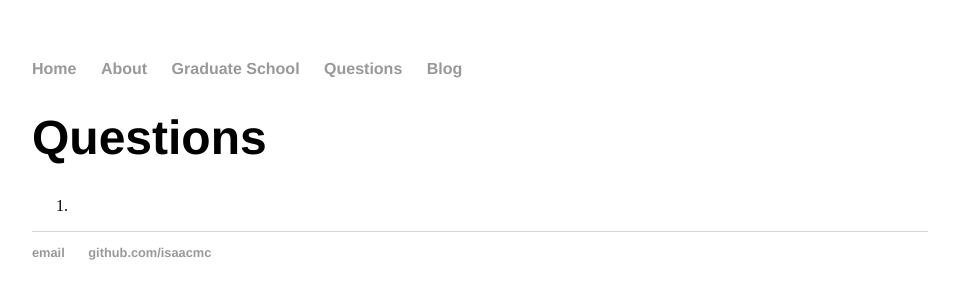
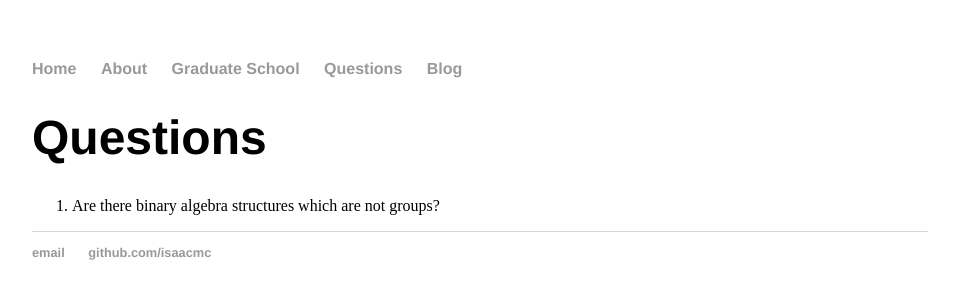
Before and after one commit to isundberg/isaacmc.github.io, a Jekyll site: the page built from questions/index.html, in a window 1280 px wide. Shown: the top 300 px of the page, without its empty margins (160-1119 px from the left). Built offline with Jekyll 4.4.1, drawn with Linux system fonts in a browser that asks for light colours.

Commit message:
Update index.html

```diff
--- a/questions/index.html
+++ b/questions/index.html
@@ -5,5 +5,5 @@ title: Questions
 	<h1>{{ page.title }}</h1>
 
 	<ol class="questions">
-		<li><a href="questions/As/answer1"></a></li>
+		<li>Are there binary algebra structures which are not groups?<a href="questions/As/answer1"></a></li>
 	</ol>
```
